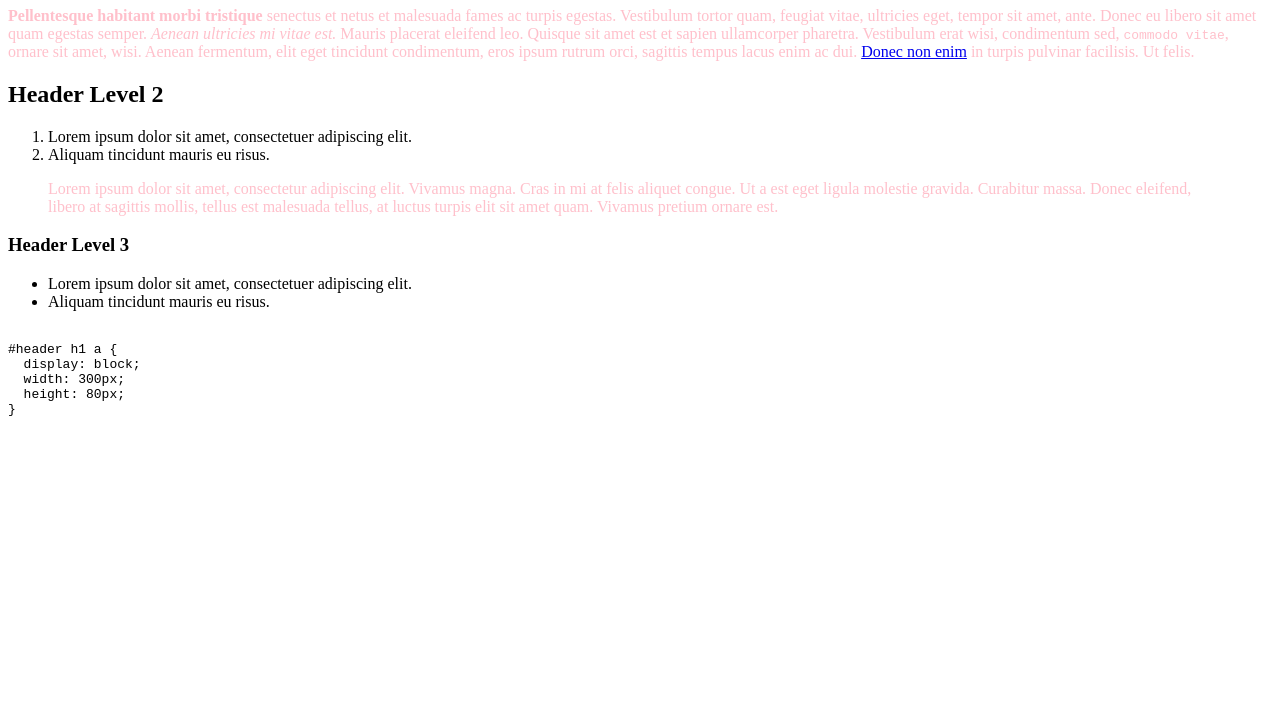
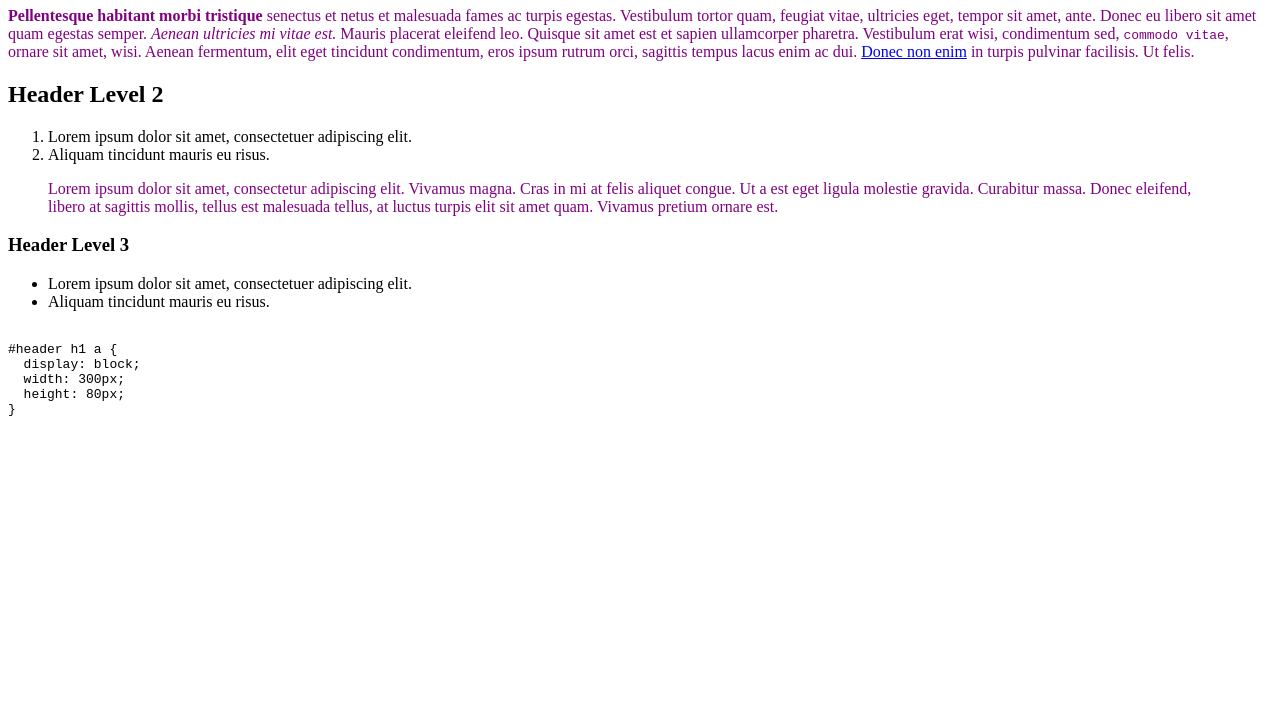
Before and after one commit to NZsolt98/web4, a website: page sassExample/index.html in a window 1280 px wide. Shown: the part 73-800 px from the top of the page. Drawn offline with Linux system fonts and the light colour scheme.

Commit message:
color change in style.scss
changed the color to purple

```diff
--- a/sassExample/Scss/style.scss
+++ b/sassExample/Scss/style.scss
@@ -1,4 +1,4 @@
-$primary-color : green;
+$primary-color : purple;
 $secondary-color: lighten($primary-color,10%);
 
 html body{
```
Also changed, not shown: sassExample/css/style.css.
